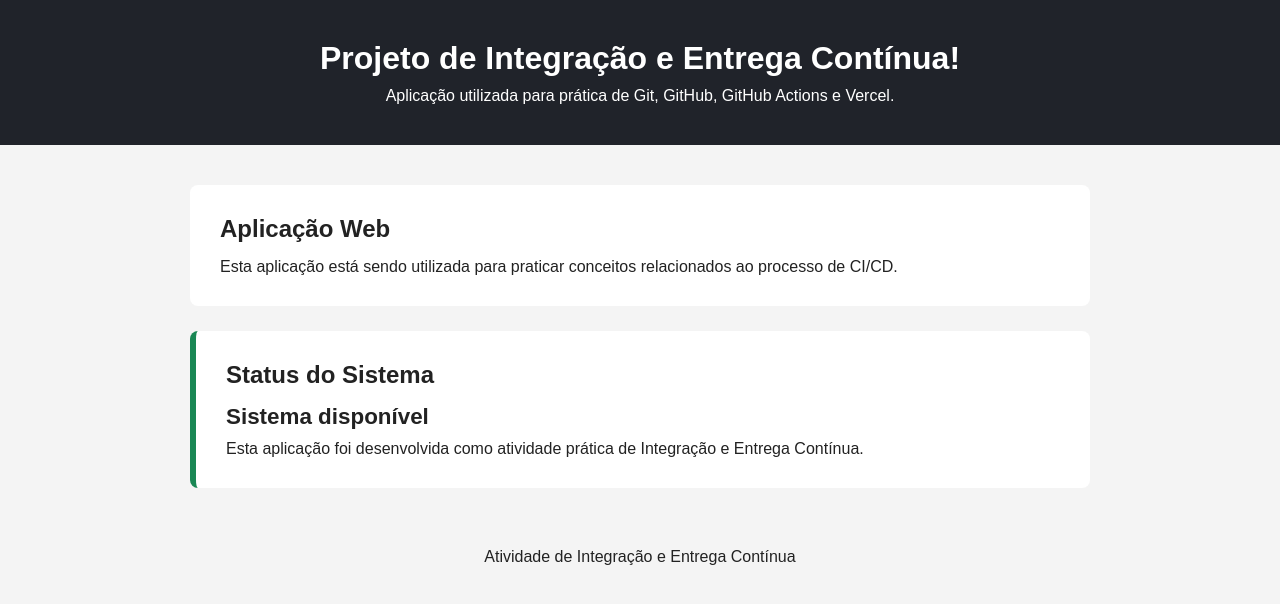
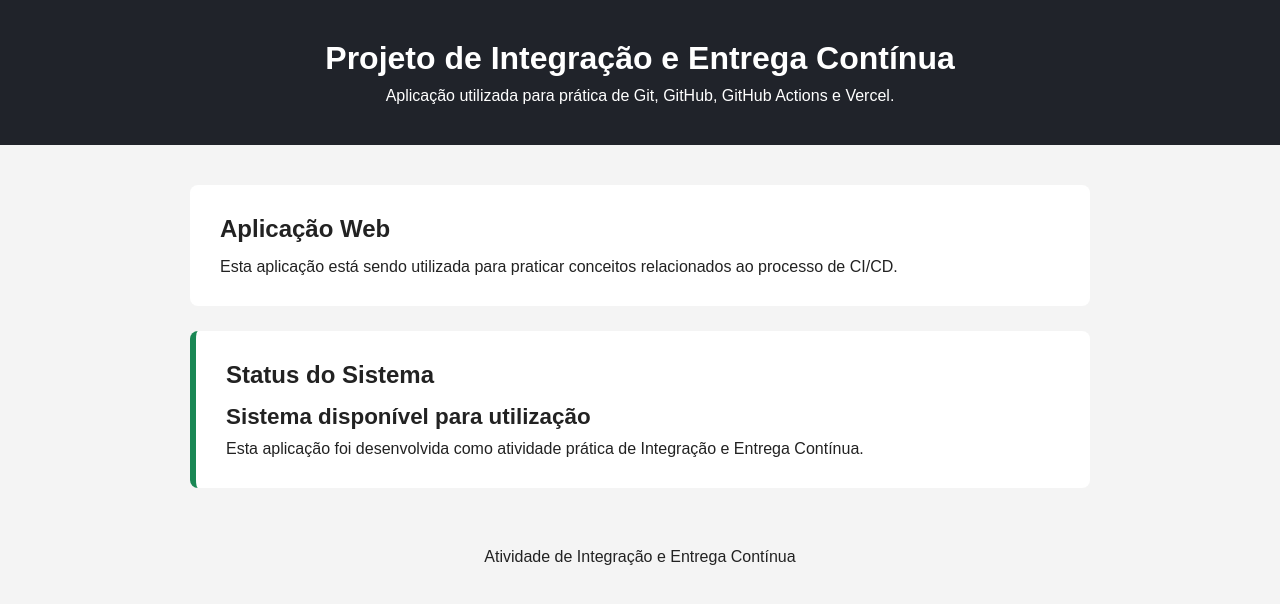
Before and after one commit to Samir-81/ensaio-cicd-samir, a plain HTML site: page index.html in a window 1280 px wide. Drawn offline with Linux system fonts and the light colour scheme.

Commit message:
fix(status): atualizar mensagem de disponibilidade

```diff
--- a/index.html
+++ b/index.html
@@ -14,7 +14,7 @@
 
     <header>
 
-        <h1>Projeto de Integração e Entrega Contínua!</h1>
+        <h1>Projeto de Integração e Entrega Contínua</h1>
 
         <p>
             Aplicação utilizada para prática de Git, GitHub,
@@ -41,7 +41,7 @@
             <h2>Status do Sistema</h2>
 
             <p class="status-mensagem">
-                Sistema disponível
+                Sistema disponível para utilização
             </p>
 
             <p>
```
